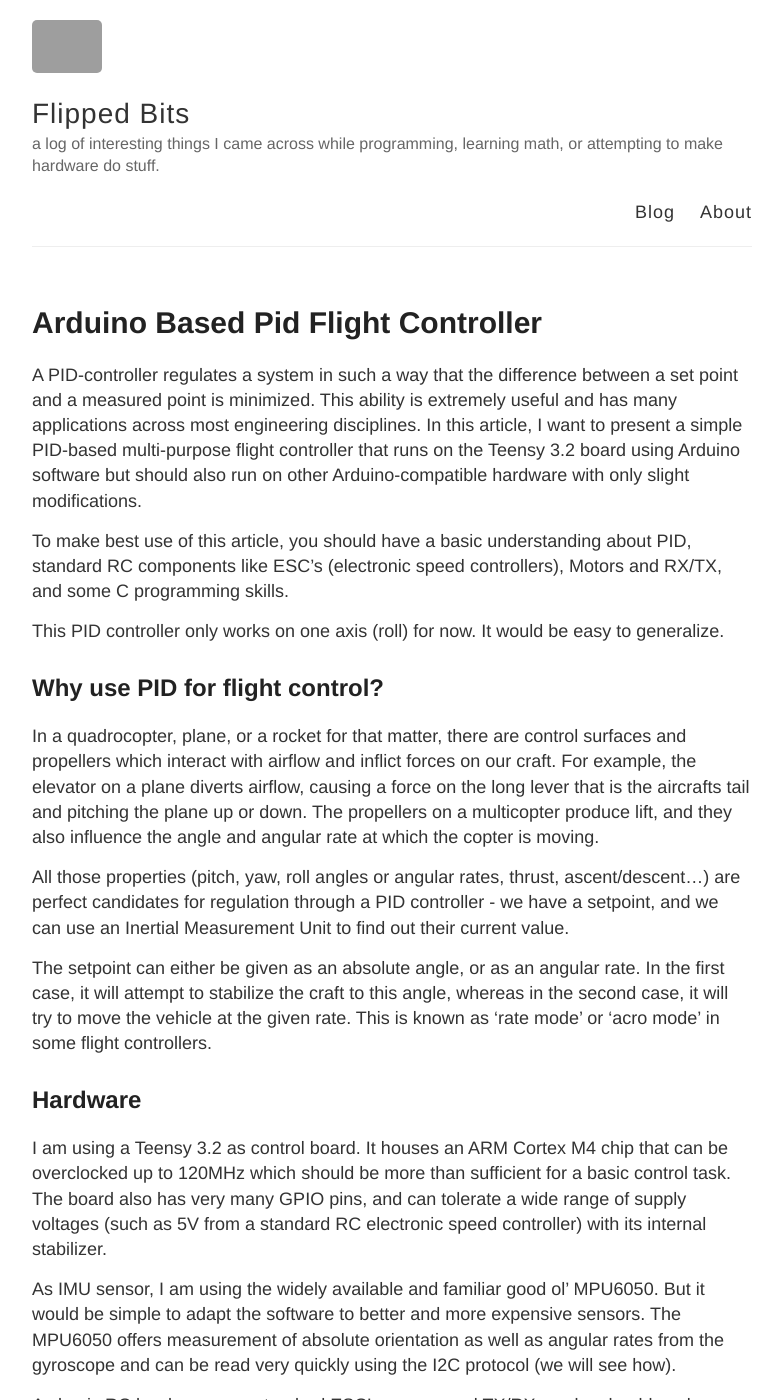
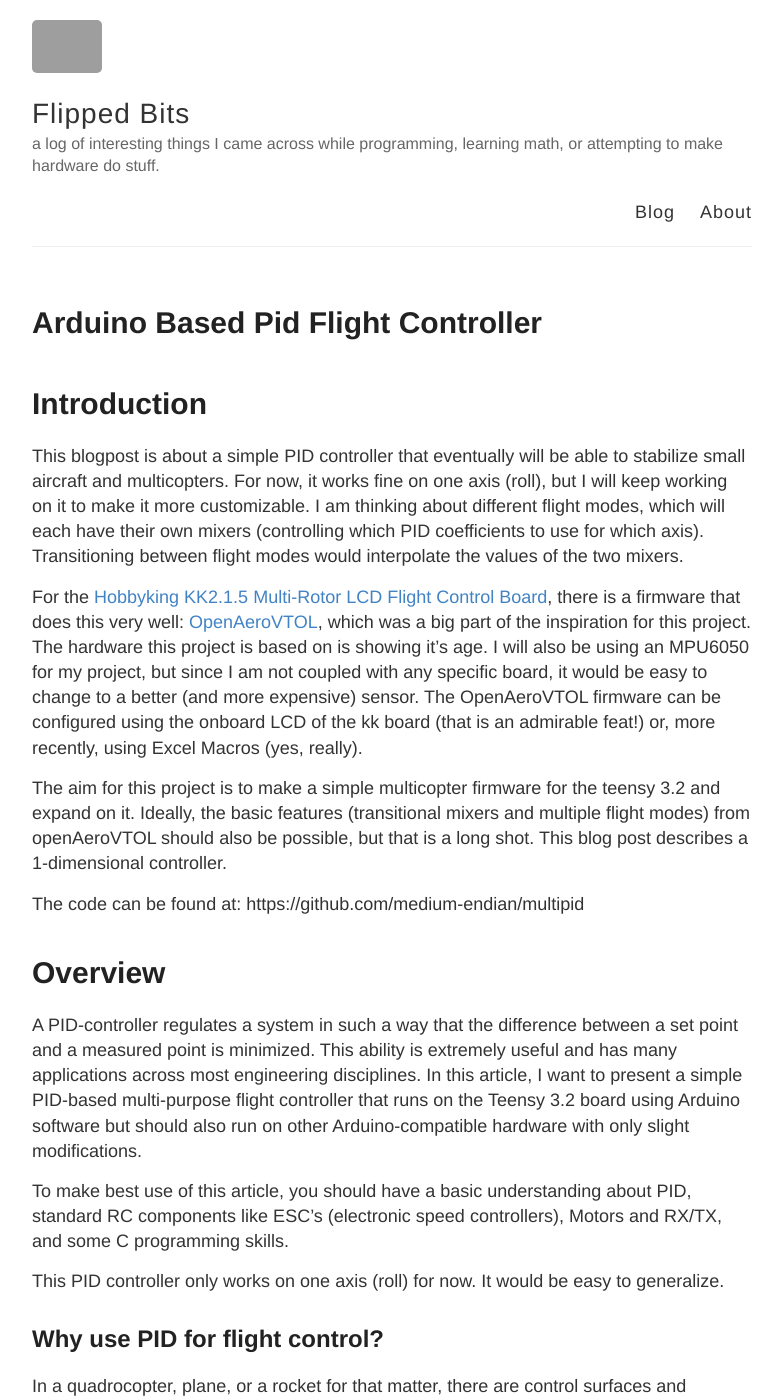
Before and after one commit to barafael/barafael.github.io, a Jekyll site: the page built from _posts/2017-11-05-Arduino-based-PID-flight-controller.md, in a window 1280 px wide and 1400 px high. Shown: the whole window, without its empty margins (248-1031 px from the left). Built offline with Jekyll 4.4.1, drawn with Linux system fonts in a browser that asks for light colours; our own code applies the rules of GitHub Pages for plain Markdown files; some of the changed text lies outside the part shown; grey boxes are pictures that could not be loaded.

Commit message:
Add introduction and link to code

```diff
--- a/_posts/2017-11-05-Arduino-based-PID-flight-controller.md
+++ b/_posts/2017-11-05-Arduino-based-PID-flight-controller.md
@@ -1,3 +1,28 @@
+
+# Introduction
+
+This blogpost is about a simple PID controller that eventually will be able to
+stabilize small aircraft and multicopters.  For now, it works fine on one axis
+(roll), but I will keep working on it to make it more customizable.  I am
+thinking about different flight modes, which will each have their own mixers
+(controlling which PID coefficients to use for which axis). Transitioning
+between flight modes would interpolate the values of the two mixers.
+
+For the [Hobbyking KK2.1.5 Multi-Rotor LCD Flight Control
+Board](https://hobbyking.com/de_de/hobbyking-kk2-1-5-multi-rotor-lcd-flight-control-board-with-6050mpu-and-atmel-644pa.html?___store=de_de),
+there is a firmware that does this very well:
+[OpenAeroVTOL](https://www.rcgroups.com/forums/showthread.php?1972686-OpenAeroVTOL-with-transitional-mixers-(perfect-for-VTOLs)),
+which was a big part of the inspiration for this project. The hardware this
+project is based on is showing it's age. I will also be using an MPU6050 for my
+project, but since I am not coupled with any specific board, it would be easy
+to change to a better (and more expensive) sensor. The OpenAeroVTOL firmware can be configured using the onboard LCD of the kk board (that is an admirable feat!) or, more recently, using Excel Macros (yes, really).
+
+The aim for this project is to make a simple multicopter firmware for the teensy 3.2 and expand on it.
+Ideally, the basic features (transitional mixers and multiple flight modes) from openAeroVTOL should also be possible, but that is a long shot. This blog post describes a 1-dimensional controller.
+
+The code can be found at: https://github.com/medium-endian/multipid
+
+# Overview
 
 A PID-controller regulates a system in such a way that the difference between a
 set point and a measured point is minimized. This ability is extremely useful
@@ -48,13 +73,14 @@ protocol (we will see how).
 
 As basic RC hardware, any standard ESC's, servos and TX/RX combo should work.
 
-# Overview
+# Four simple steps
 
 We need to do four things:
 
-* Read input from the RC receiver Read sensor values from IMU Calculate PID
-* response with previous measurements as input Write the result to the
-* connected motors.
+* Read input from the RC receiver
+* Read sensor values from IMU
+* Calculate PID
+* response with previous measurements as input Write the result to the connected motors.
 
 ## Reading input from the receiver
 
```
